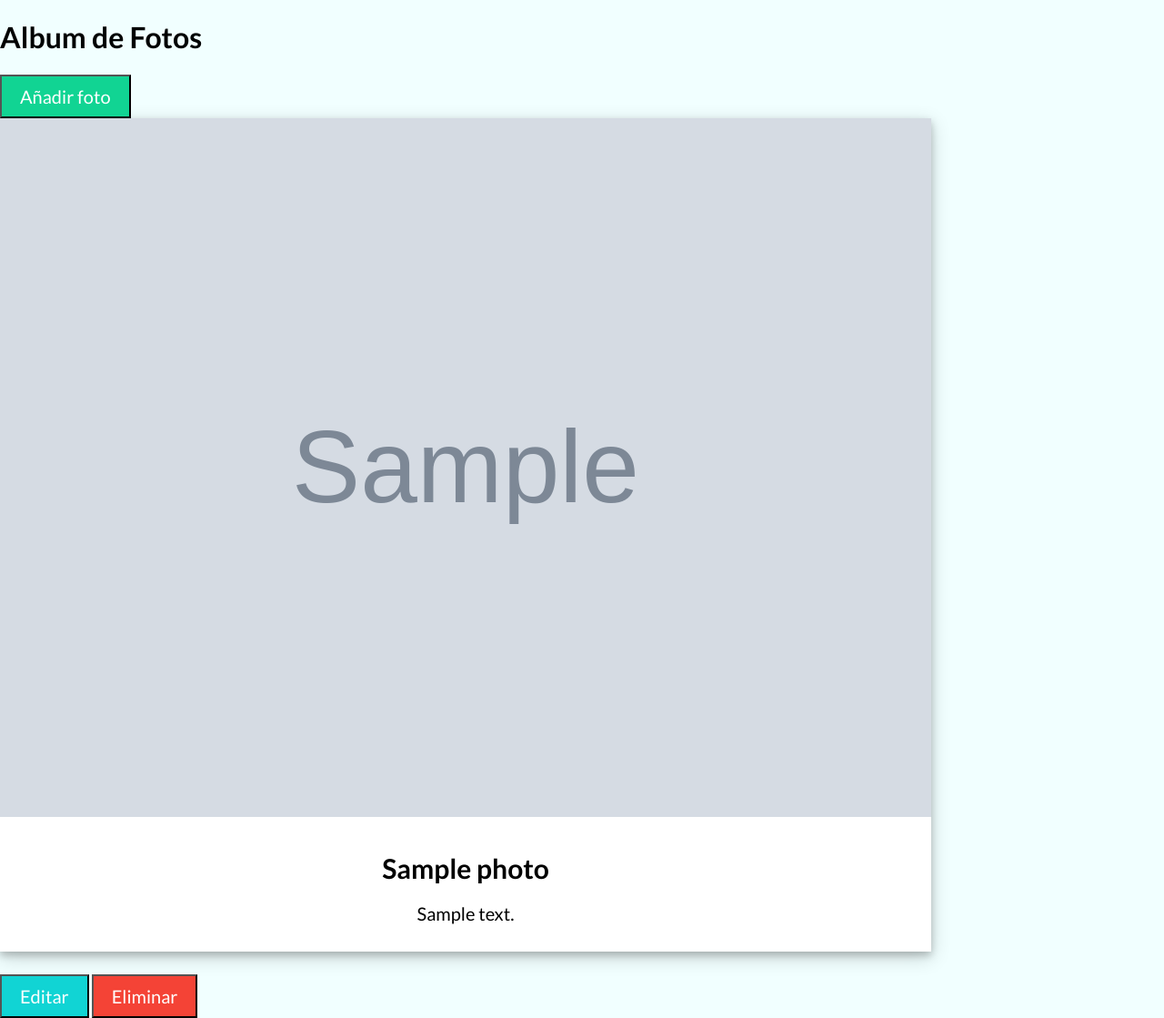
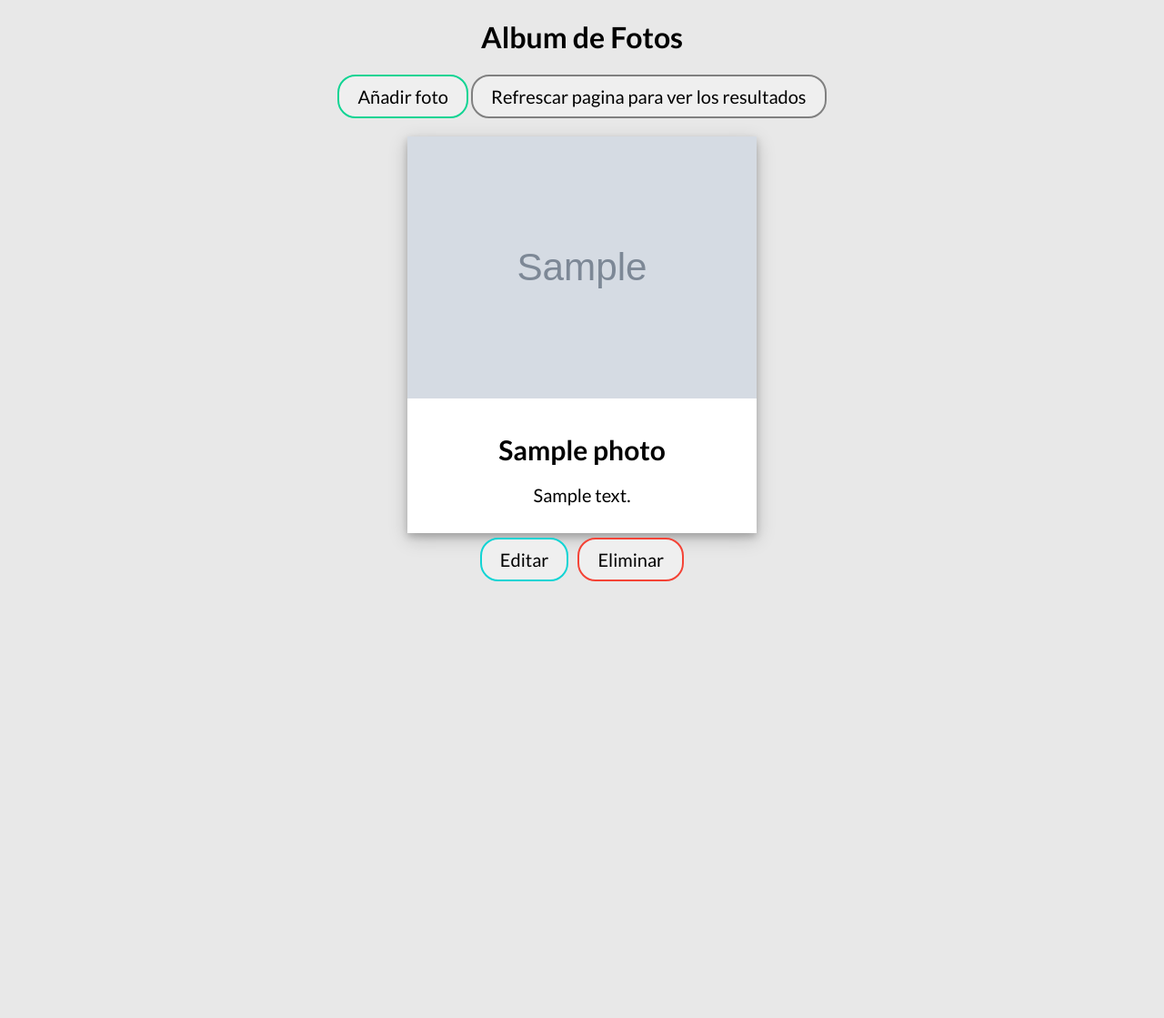
Before and after one commit to geromassera/Foto-Album-TUP-Massera-Geronimo, a Python web app: template src/templates/index.html in a window 1280 px wide. Shown: the whole page at 91% size. After the commit the page ends 639 px from the top, so only its background shows below. Run offline with Jinja, Linux system fonts and the light colour scheme; the template is opened without the code that fills it: most values are stand-ins (such as "Sample title", 1, 10 or a date in 2020); grey boxes marked "Sample" are stand-in pictures.

Commit message:
Final Commit

```diff
--- a/src/routes.py
+++ b/src/routes.py
@@ -46,7 +46,6 @@ def delete_photo(photo_id: int) -> str:
     db.session.commit()
 
     photos: List[Tuple[Any]] = Photo.query.all()
-
     return redirect(url_for('photo_bp.index', photos=photos))
 
 @photo_bp.route("/photos/<int:photo_id>",methods=['GET', 'POST'])
--- a/src/static/style.css
+++ b/src/static/style.css
@@ -5,7 +5,15 @@
 
 body{
     margin: 0;
-    background-color: #f1ffff
+    background-color: #e8e8e8;
+}
+
+button{
+    transition-duration: 0.3s;
+}
+.title-button{
+    text-align: center;
+    margin-bottom: 20px;
 }
 
 .polaroid {
@@ -13,8 +21,16 @@ body{
     background-color: white;
     box-shadow: 0 4px 8px 0 rgba(0, 0, 0, 0.2), 0 6px 20px 0 rgba(0, 0, 0, 0.19);
     margin-bottom: 25px;
+    max-width: 24rem;
+    max-height: max-content;
+    margin: 0 auto;
+    transition-duration: 0.4s;
+    margin-top: 20px;
 }
 
+.polaroid:hover{
+    box-shadow: 0 8px 16px 0 rgba(0, 0, 0, 0.2), 0 12px 40px 0 rgba(0, 0, 0, 0.19);
+}
 .polaroid img{
     width: 100%;
     height: auto;
@@ -35,29 +51,63 @@ body{
 }
 
 .edit-button{
-    background-color: #11d4d4;
-    color: #ffffff;
+    border: 2px solid #11d4d4;
+    color: #000000;
     font-size: 20px;
     cursor: pointer;
     padding: 10px 20px;
+    border-radius: 20px;
 }
 
+.edit-button:hover{
+    background-color: #11d4d4;
+    color: #ffffff;
+}
 .delete-button{
-    background-color: #f44336;
-    color: #ffffff;
+    border: 2px solid #f44336;
+    color: #000000;
     font-size: 20px;
     cursor: pointer;
     padding: 10px 20px;
+    border-radius: 20px;
 }
-
+.delete-button:hover{
+    background-color: #f44336;
+    color: #ffffff;
+}
 .submit-button{
-    background-color: #1183d4;
-    color: #ffffff;
+    border: 2px solid #1183d4;
+    color: #000000;
     font-size: 20px;
     cursor: pointer;
     padding: 10px 20px;
+    display: block;
+    margin: 0 auto;
+    margin-top: 5px;
+    border-radius: 20px;
 }
 
+.submit-button:hover{
+    background-color: #1183d4;
+    color: #ffffff;
+}
+
+.edit-button:hover, .delete-button:hover, .submit-button:hover, .add-button:hover, .reload-button:hover{
+    cursor: pointer;
+}
+.reload-button{
+    font-size: 20px;
+    color: #000000;
+    cursor: pointer;
+    padding: 10px 20px;
+    border: 2px solid grey;
+    border-radius: 20px;
+}
+
+.reload-button:hover{
+    background-color: grey;
+    color: #ffffff;
+}
 .form-title{
     font-size: 30px;
     background-color: #11d4d4;
@@ -67,24 +117,32 @@ body{
 
 .form-content{
     padding: 10px 20px;
-    background-color: #ffffff;
+    background-color: #e8e8e8;
+    box-shadow: 0 8px 16px 0 rgba(0, 0, 0, 0.2), 0 12px 40px 0 rgba(0, 0, 0, 0.19);
     border: 1px solid #11d4d4;
+    max-width: 50rem;
+    margin: 0 auto;
 }
 
 .form-line{
-    width: 100%;
+    width: 97%;
     padding: 5px 10px;
     font-size: 20px;
 }
 
 .add-button{
-    background-color: #11d493;
-    color: #ffffff;
+    color: #000000;
     font-size: 20px;
     cursor: pointer;
     padding: 10px 20px;
+    border-radius: 20px;
+    border: 2px solid #11d493;
 }
 
+.add-button:hover{
+    background-color: #11d493;
+    color: #ffffff;
+}
 .form{
     display: block;
 }
@@ -93,3 +151,10 @@ label{
     font-size: 20px;
     margin-bottom: 5px;
 }
+
+.buttons{
+    display: flex;
+    justify-content: center;
+    gap: 10px;
+    margin-top: 5px;
+}
--- a/src/templates/index.html
+++ b/src/templates/index.html
@@ -1,9 +1,10 @@
 {% extends "base.html" %}
 
 {% block body %}
-<div class="tittle-button">
+<div class="title-button">
     <h1>Album de Fotos</h1>
     <button class="add-button" hx-get="{{ url_for('photo_bp.new_photo_form') }}" hx-target="#form">Añadir foto</button>
+    <button class="reload-button" onclick="location.reload()">Refrescar pagina para ver los resultados</button>
 </div>
 
 <div id="form"></div>
```
Also changed, not shown: instance/database.db.
